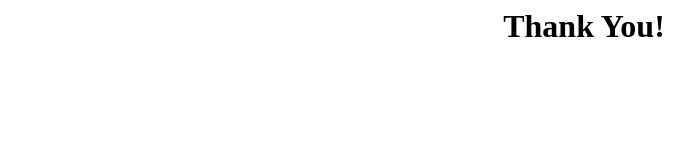
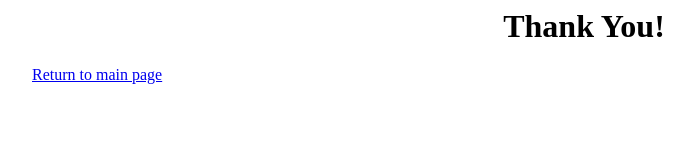
Before and after one commit to shwetasharma1605/The-Indian-Hut-Website-, a plain HTML site: page action.html in a window 1280 px wide. Shown: the whole page, without its empty margins (56-749 px from the left). Drawn offline with Linux system fonts and the light colour scheme.

Commit message:
added return to main page

```diff
--- a/action.html
+++ b/action.html
@@ -2,7 +2,11 @@
 <html>
 <head>
 <title>Thankyou</title>
+
 <style>
+    a{
+        padding: 80px;
+    }
     h1{
         text-align: center;
     }
@@ -10,5 +14,6 @@
 </head>
 <body>
 <h1>Thank You!</h1>
+<a href="index.html">Return to main page</a>
 </body>
 </html>
```
